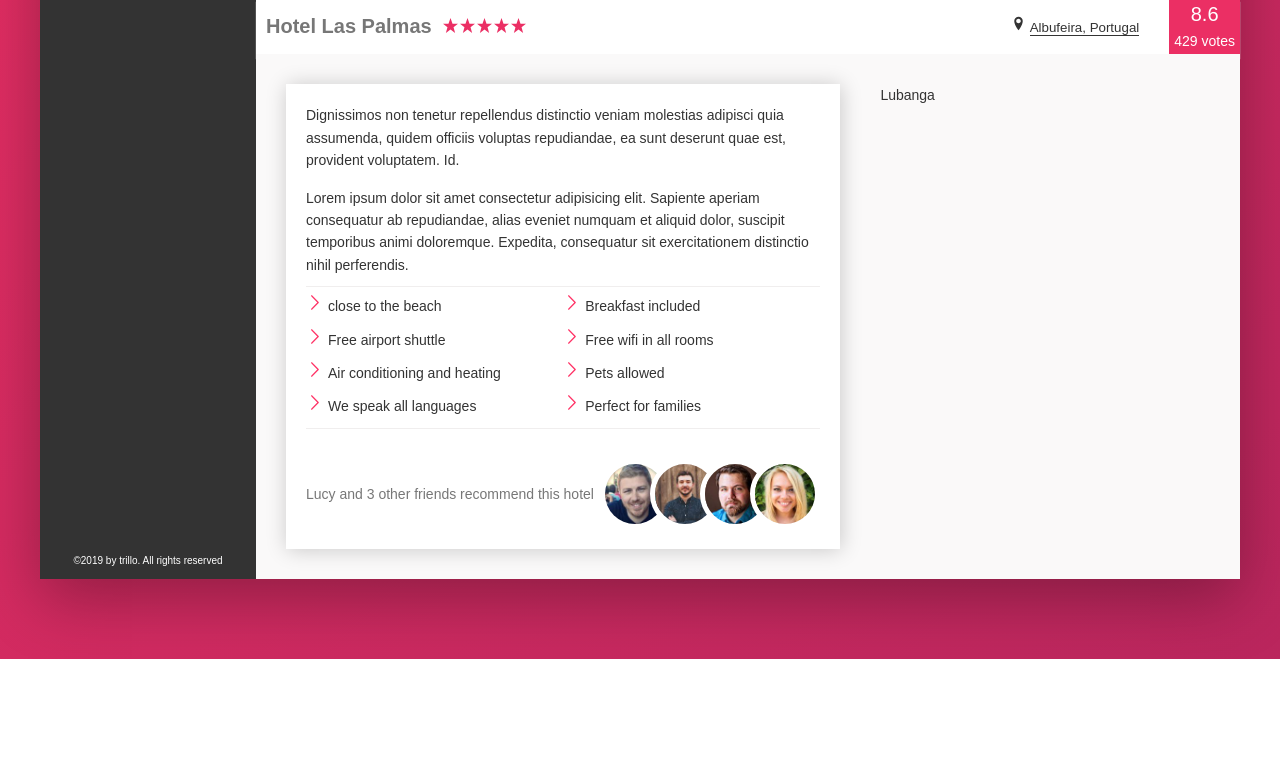
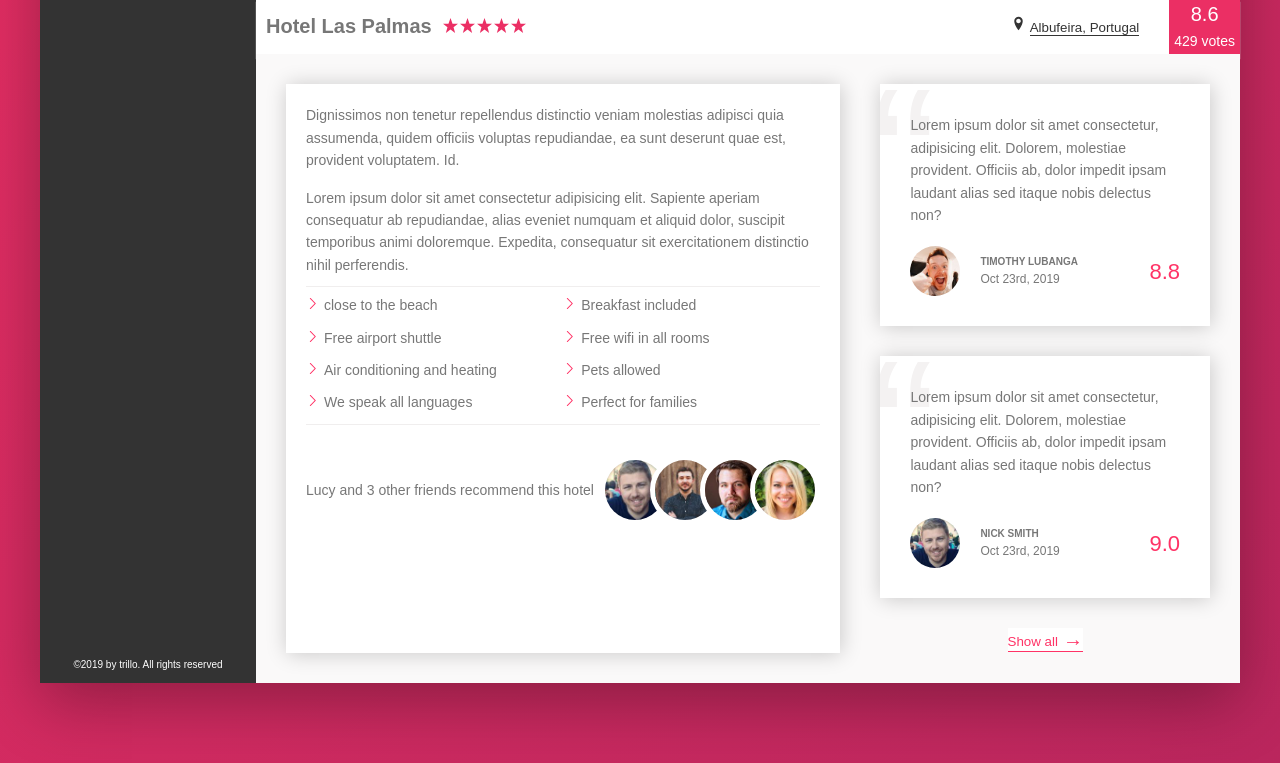
Before and after one commit to timlubanga/TRILLIO-PROJECT, a website: page index.html in a window 1280 px wide. Shown: the part 539-1302 px from the top of the page. Before the commit the page ends 1198 px from the top, so only its background shows below. Drawn offline with Linux system fonts and the light colour scheme.

Commit message:
add user-review section

```diff
--- a/index.html
+++ b/index.html
@@ -175,9 +175,38 @@
                             </div>
                             </div>
                         </div>
-                        <div class="details_testimony">
-                            Lubanga
+                        <div class="user_reviews">
+                            <figure class="review">
+                                <blockquote class="review_text">
+                                    Lorem ipsum dolor sit amet consectetur, adipisicing elit. Dolorem, molestiae provident. Officiis ab, dolor impedit ipsam laudant alias sed itaque nobis delectus non?
+                                </blockquote>
+                                <figcaption class="review_user">
+                                    <img src="img/user-1.jpg" alt="User 1" class="review_photo">
+                                    <div class="review_user-box">
+                                        <p class="review_user-name">Timothy Lubanga</p>
+                                        <p class="review_user-date">Oct 23rd, 2019</p>
+                                    </div>
+                                    <div class="review_rating">8.8</div>
+                                </figcaption>
+                            </figure>
+
+                            <figure class="review">
+                                <blockquote class="review_text">
+                                    Lorem ipsum dolor sit amet consectetur, adipisicing elit. Dolorem, molestiae provident. Officiis ab, dolor impedit ipsam laudant alias sed itaque nobis delectus non?
+                                </blockquote>
+                                <figcaption class="review_user">
+                                    <img src="img/user-3.jpg" alt="User 1" class="review_photo">
+                                    <div class="review_user-box">
+                                        <p class="review_user-name">Nick Smith</p>
+                                        <p class="review_user-date">Oct 23rd, 2019</p>
+                                    </div>
+                                    <div class="review_rating">9.0</div>
+                                </figcaption>
+                            </figure>
+                            <div class="button-bottom">
+                            <button class="btn-inline">Show all<span class="button-bottom_span">&rarr;</span></button>
                         </div>
+                        </div></div>
                     </div>
                 </main>
             </div>
--- a/sass/_components.scss
+++ b/sass/_components.scss
@@ -299,9 +299,31 @@ margin-right:1rem
 
 .btn-inline:focus{
     outline:none;
+}
+
+.btn-inline:hover{
+    cursor: pointer;
+}
+
+.button-bottom{
+    color:var(--color-primary-light);
+    display:inline-block;
+    &_span{
+        margin-left:0.5rem;
+        font-size:2rem;
+        display:inline-block;
+        transition: all 0.3s ease-in-out
+    }
+}
+
+.button-bottom:hover .button-bottom_span{
+    margin-left:1rem;
+
+}
 
 
-}
+
+
 
 .overview_location:hover{
     color:var(--color-primary);
@@ -366,7 +388,7 @@ margin-right:1rem
 .details{
     font-size: 1.4rem;
     background-color:var(--color-grey-light-1);
-    color: var(--color-grey-dark-1);
+    color: var(--color-grey-dark-2);
     padding:3rem;
     display: flex;
 
@@ -380,14 +402,9 @@ margin-right:1rem
 
 }
 
-.details_testimony{
-    flex:1
 
-}
 
-.paragraph{
 
-}
 
 .paragraph:not(:last-of-type){
     margin-bottom:1.5rem
@@ -416,8 +433,8 @@ margin-right:1rem
         -webkit-mask-size: cover;
         mask-size: cover;
         display:inline-block;
-        height:1.7rem;
-        width:1.7rem;
+        height:1.3rem;
+        width:1.3rem;
         margin-right:.5rem
 
     }
@@ -450,3 +467,79 @@ align-items: center;
         border-radius: 50%;
     }
 }
+
+.user_reviews{
+    flex:1;
+    display:flex;
+    flex-direction:column;
+    align-items: center;
+
+
+}
+
+.review{
+    background-color: #fff;
+    padding:3rem;
+    box-shadow: 1px 1px 20px rgba(0,0,0,0.2);
+    margin-bottom:3rem;
+    position:relative;
+    overflow: hidden;
+    &_text{
+        position: relative;
+        z-index: 2;
+    }
+
+    &_user{
+        margin-top:2rem;
+        display:flex;
+        align-items: center;
+
+    }
+
+    &_photo{
+        height:5rem;
+        width:5rem;
+        border-radius:50%
+
+
+    }
+
+    &_user-box{
+        margin-right:auto;
+        margin-left:2rem;
+
+    }
+
+    &_user-name{
+        font-size:1rem;
+        font-weight: 700;
+        text-transform: uppercase;
+
+    }
+
+    &_user-date{
+        font-size:1.2rem;
+    }
+
+    &_rating{
+        font-size:2.2rem;
+        color:var(--color-primary-light)
+
+    }
+
+    &::before{
+        padding:0;
+        content:"\201C";
+        color:var(--color-grey-light-2);
+        position:absolute;
+        top:-2.5rem;
+        line-height:1;
+        left:-1rem;
+        font-size:20rem;
+        font-family:sans-serif;
+
+
+
+}
+
+}
```
Also changed, not shown: css/style.css.
